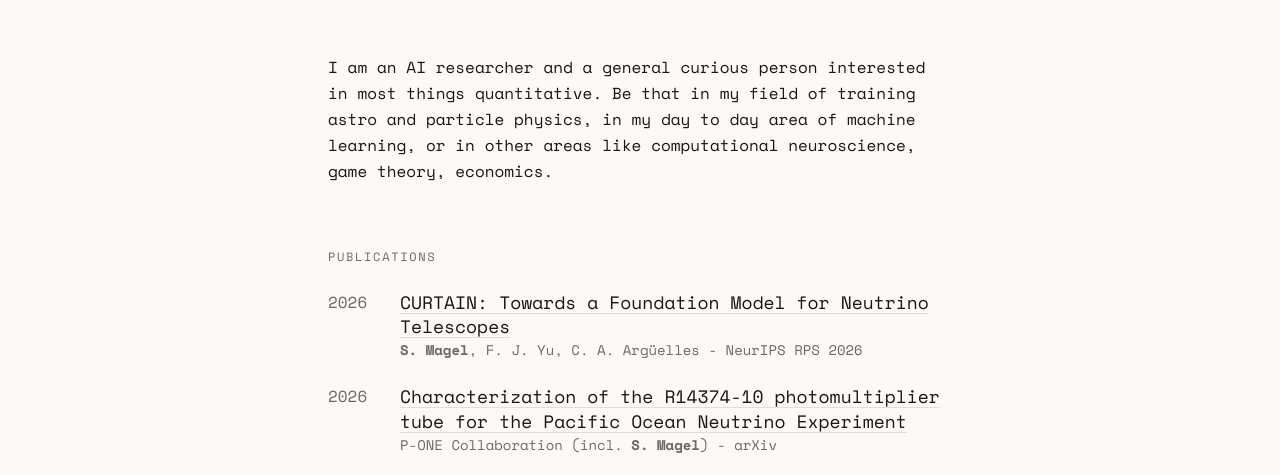
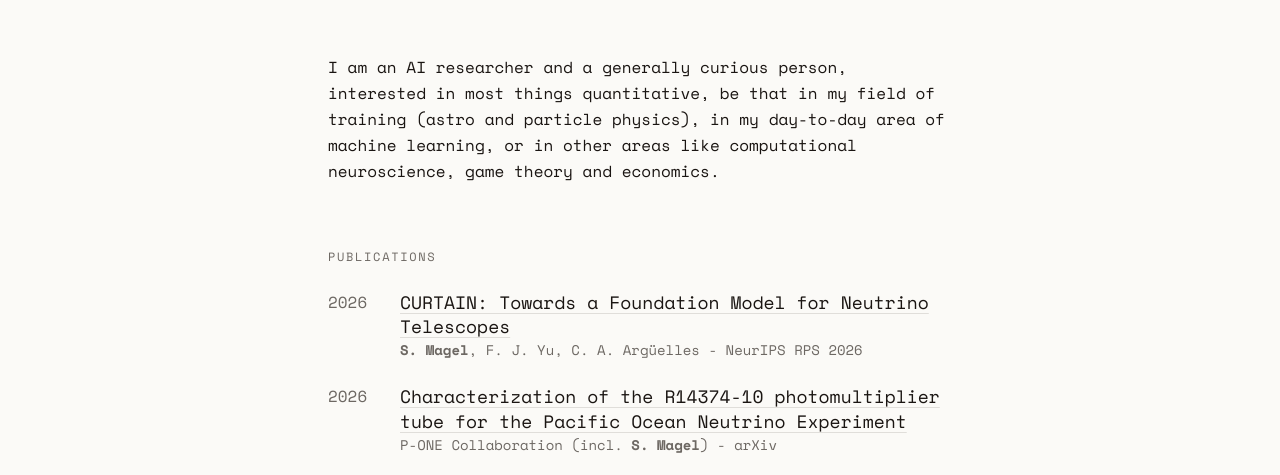
Before and after one commit to sevmag/sevmag.github.io, a plain HTML site: page index.html in a window 1280 px wide. Shown: the part 290-765 px from the top of the page. Drawn offline with nearby package versions, Linux system fonts and the light colour scheme.

Commit message:
Fix bio wording
Co-Authored-By: Claude Fable 5.2 <noreply@anthropic.com>

```diff
--- a/index.html
+++ b/index.html
@@ -99,7 +99,7 @@
 
     <section class="bio">
       <p>
-        I am an AI researcher and a general curious person interested in most things quantitative. Be that in my field of training astro and particle physics, in my day to day area of machine learning, or in other areas like computational neuroscience, game theory, economics.
+        I am an AI researcher and a generally curious person, interested in most things quantitative, be that in my field of training (astro and particle physics), in my day-to-day area of machine learning, or in other areas like computational neuroscience, game theory and economics.
       </p>
     </section>
 
```
